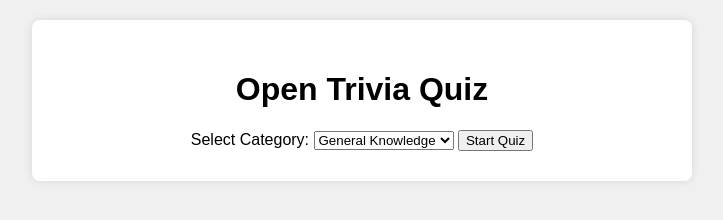
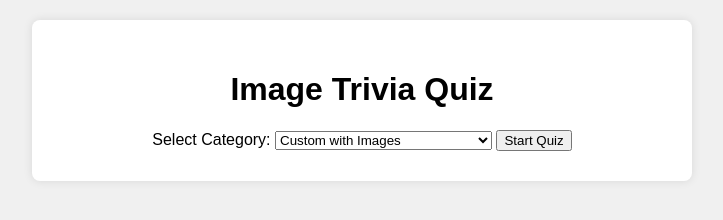
Before and after one commit to Amazingmoondeer/ps5, a plain HTML site: page index.html in a window 1280 px wide. Shown: the whole page, without its empty margins (278-1001 px from the left). Drawn offline with Linux system fonts and the light colour scheme.

Commit message:
Update index.html

```diff
--- a/index.html
+++ b/index.html
@@ -1,30 +1,27 @@
 <!DOCTYPE html>
 <html lang="en">
 <head>
-  <meta charset="UTF-8" />
-  <meta name="viewport" content="width=device-width, initial-scale=1.0"/>
-  <title>Open Trivia Quiz</title>
-  <link rel="stylesheet" href="style.css" />
+  <meta charset="UTF-8">
+  <title>Image Trivia Quiz</title>
+  <link rel="stylesheet" href="style.css">
 </head>
 <body>
   <div class="container">
     <div class="start-screen">
-      <h1>Open Trivia Quiz</h1>
+      <h1>Image Trivia Quiz</h1>
       <label for="category">Select Category:</label>
       <select id="category">
-        <option value="9">General Knowledge</option>
-        <option value="21">Sports</option>
-        <option value="23">History</option>
-        <option value="17">Science & Nature</option>
-        <option value="18">Computer Science</option>
+        <option value="custom">Custom with Images</option>
+        <option value="9">General Knowledge (No Images)</option>
       </select>
       <button id="startBtn">Start Quiz</button>
     </div>
 
     <div class="quiz-container" style="display: none;">
       <h2 id="question">Question text</h2>
+      <img id="question-img" src="" alt="" style="max-width: 100%; display: none;" />
       <ul id="options"></ul>
-      <button id="nextBtn" style="display:none;">Next</button>
+      <button id="nextBtn" style="display: none;">Next</button>
       <div id="score"></div>
     </div>
   </div>
```
